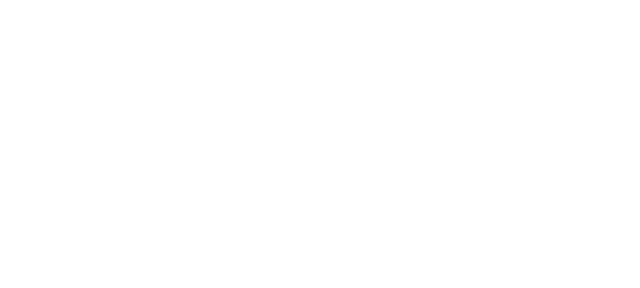
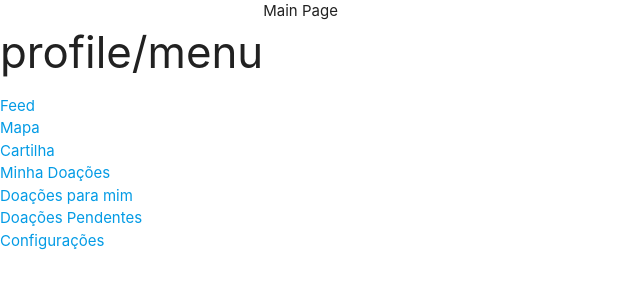
Before and after one commit to ansegundo/nibs_hackathon, a plain HTML site: page index.html in a window 1280 px wide. Shown: the whole page, without its empty margins (0-640 px from the left). Drawn offline with nearby package versions, Linux system fonts and the light colour scheme.

Commit message:
aside menu

```diff
--- a/css/index.css
+++ b/css/index.css
@@ -0,0 +1 @@
+aside {float: left}
--- a/index.html
+++ b/index.html
@@ -2,6 +2,7 @@
 <html>
 
 <head>
+    <script src="https://use.fontawesome.com/e331a4cca0.js"></script>
     <link rel="stylesheet" href="https://cdnjs.cloudflare.com/ajax/libs/materialize/0.98.2/css/materialize.min.css">
     <link rel="stylesheet" href="https://fonts.googleapis.com/css?family=Roboto">
     <link rel="stylesheet" href="css/index.css">
@@ -10,8 +11,22 @@
 <body>
 
     <header>
-
     </header>
+    <aside>
+        <h3>profile/menu</h3>
+        <ul>
+            <li><a href="#">Feed</a></li>
+            <li><a href="#">Mapa</a></li>
+            <li><a href="#">Cartilha</a></li>
+            <li><a href="#">Minha Doações</a></li>
+            <li><a href="#">Doações para mim</a></li>
+            <li><a href="#">Doações Pendentes</a></li>
+            <li><a href="#">Configurações</a></li>
+        </ul>
+    </aside>
+    <section>
+        Main Page
+    </section>
     <footer>
         <script src="https://cdnjs.cloudflare.com/ajax/libs/materialize/0.98.2/js/materialize.min.js"></script>
         <script src="js/index.js"></script>
```
